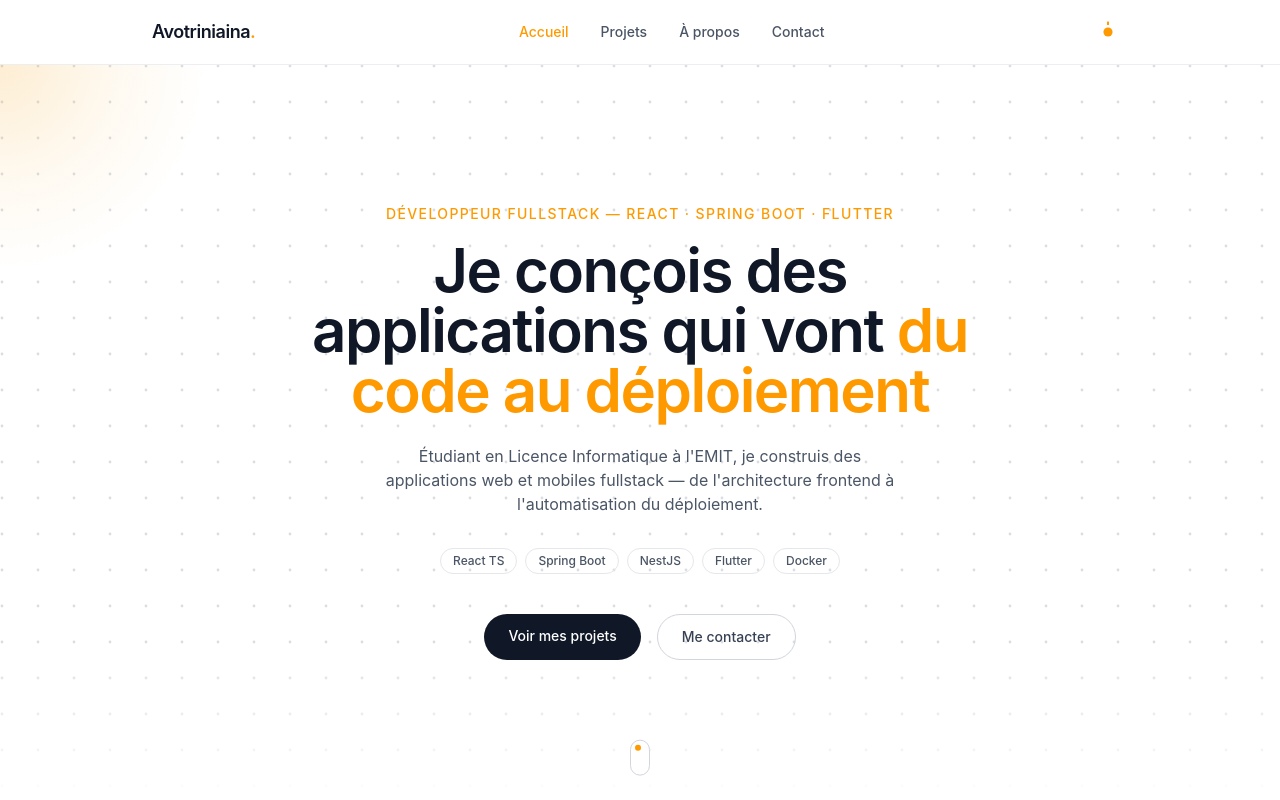
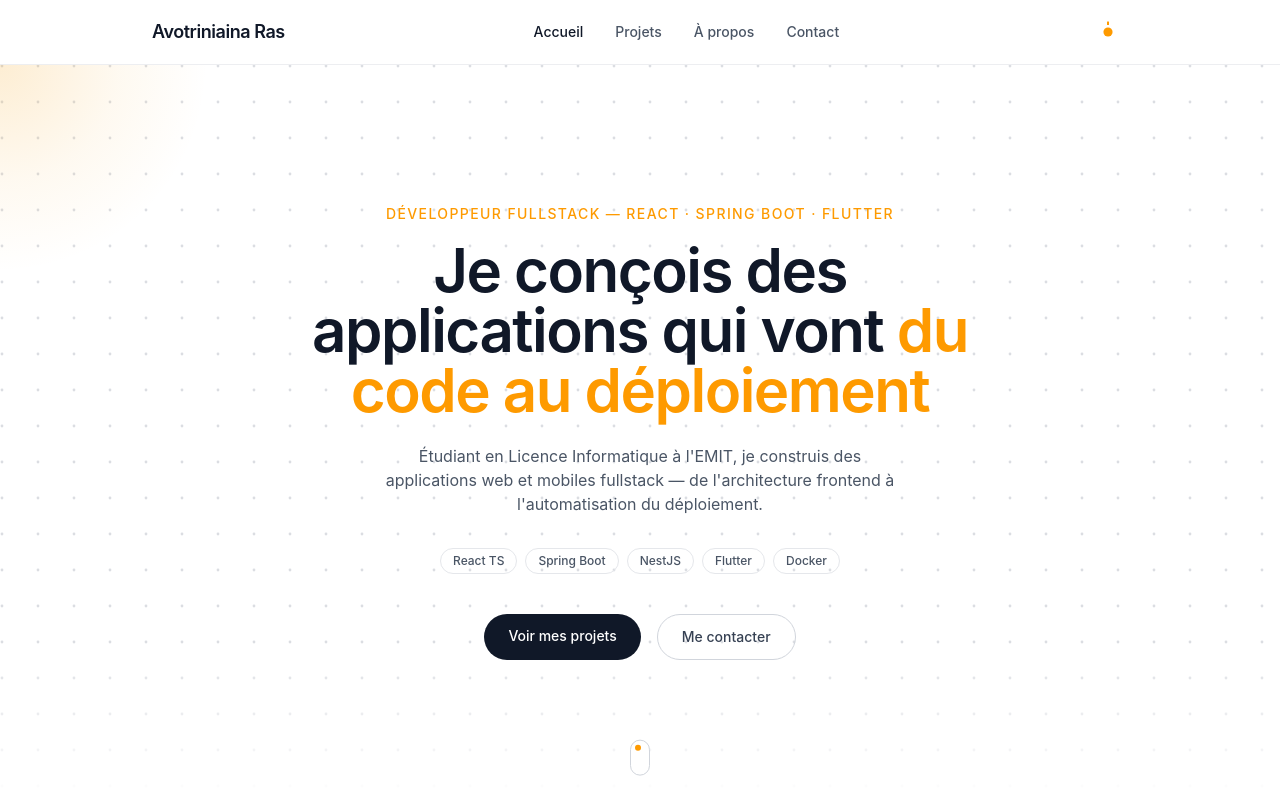
Before and after one commit to AvotriniainaRas/portfolio_avotriniaina, a React (Vite) app: page / in a window 1280 px wide. Built offline with nearby package versions, Linux system fonts and the light colour scheme.

Commit message:
feat: add navbar with hide-on-scroll behavior

```diff
--- a/src/shared/components/Navbar.tsx
+++ b/src/shared/components/Navbar.tsx
@@ -22,7 +22,7 @@ export function Navbar() {
     >
       <nav className="mx-auto flex h-16 max-w-5xl items-center justify-between px-6">
         <NavLink to="/" className="text-lg font-semibold tracking-tight">
-          Avotriniaina<span className="text-amber-500">.</span>
+          Avotriniaina<span className="text-primary"> Ras</span>
         </NavLink>
 
         <ul className="hidden items-center gap-8 text-sm font-medium sm:flex">
@@ -31,8 +31,8 @@ export function Navbar() {
               <NavLink
                 to={link.to}
                 className={({ isActive }) =>
-                  `transition-colors hover:text-amber-500 ${
-                    isActive ? 'text-amber-500' : 'text-gray-600 dark:text-gray-300'
+                  `transition-colors hover:text-primary ${
+                    isActive ? 'text-primary' : 'text-gray-600 dark:text-gray-300'
                   }`
                 }
               >
```
